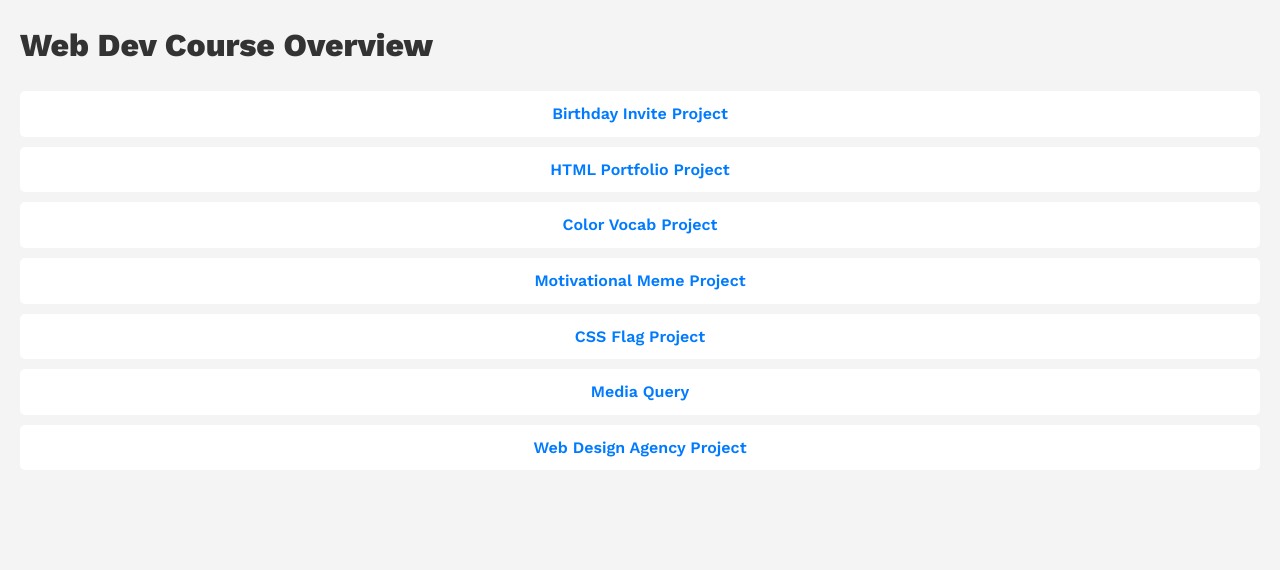
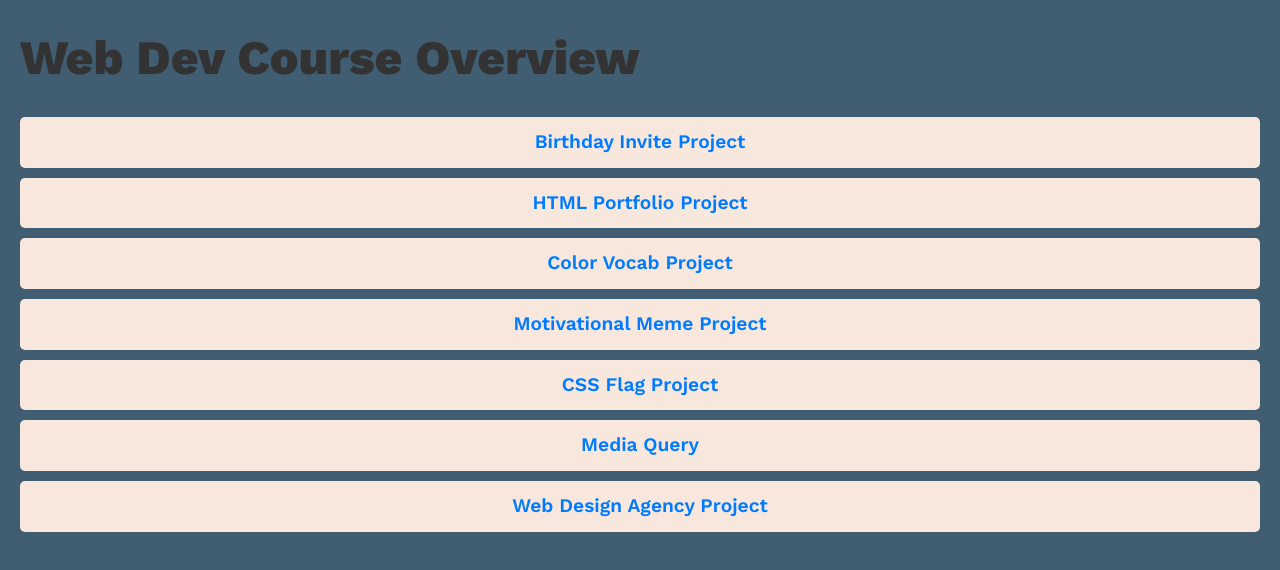
Before and after one commit to cornel05/Web-Dev-Course-Practice, a plain HTML site: page index.html in a window 1280 px wide. Drawn offline with nearby package versions, Linux system fonts and the light colour scheme.

Commit message:
Modified style.css

```diff
--- a/style.css
+++ b/style.css
@@ -9,11 +9,12 @@ body {
     font-family: 'Work Sans', sans-serif;
     line-height: 1.6;
     padding: 20px;
-    background-color: #f4f4f4;
+    background-color: #405D72;
     color: #333;
 }
 
 h1 {
+    font-size: 3rem;
     font-weight: 800;
     color: #333;
     margin-bottom: 20px;
@@ -26,11 +27,13 @@ ul {
 
 ul li {
     font-weight: 600;
-    background: #fff;
+    font-size: 1.2rem;
+    background: #F7E7DC;
     margin: 10px 0;
     padding: 10px;
     border-radius: 5px;
     text-align: center;
+    transition: transform 0.3s ease, background-color 0.3s ease;
 }
 
 a {
@@ -43,6 +46,7 @@ a {
 ul li:hover {
     background: #e9ecef;
     cursor: pointer;
+    transform: translateY(-5px); /* Moves the item up by 5 pixels */
 }
 
 a:hover {
```
